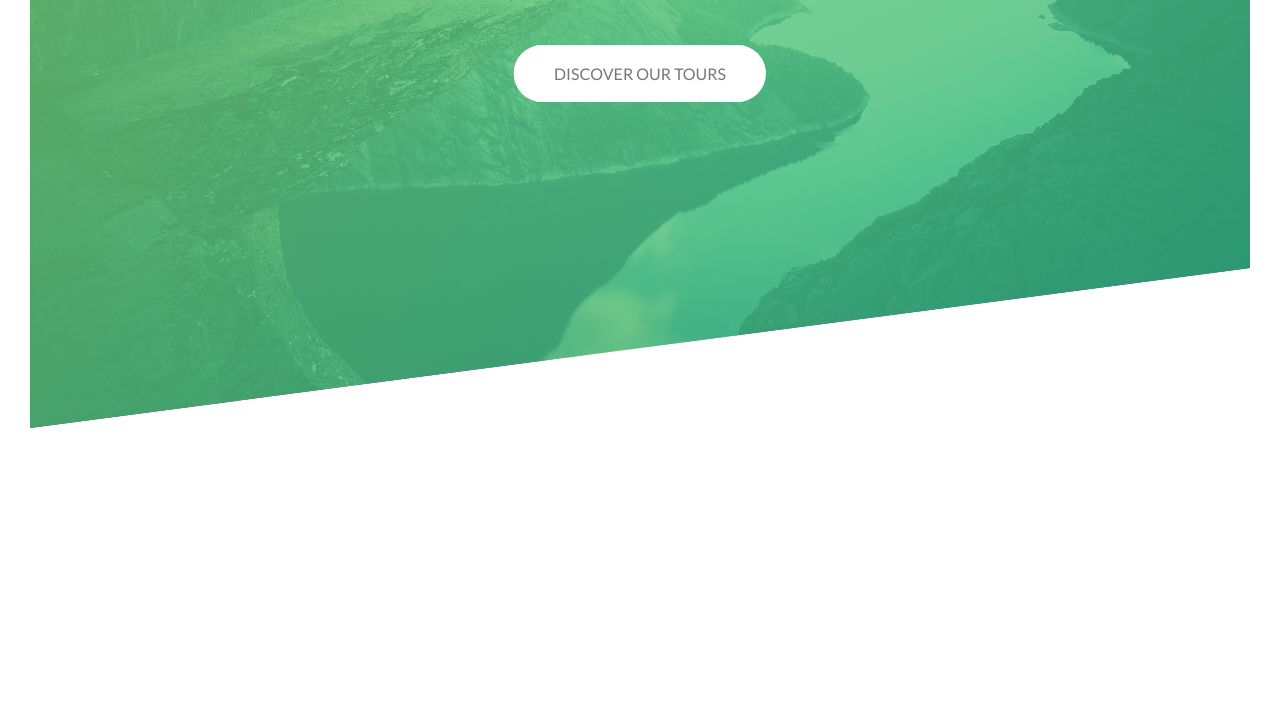
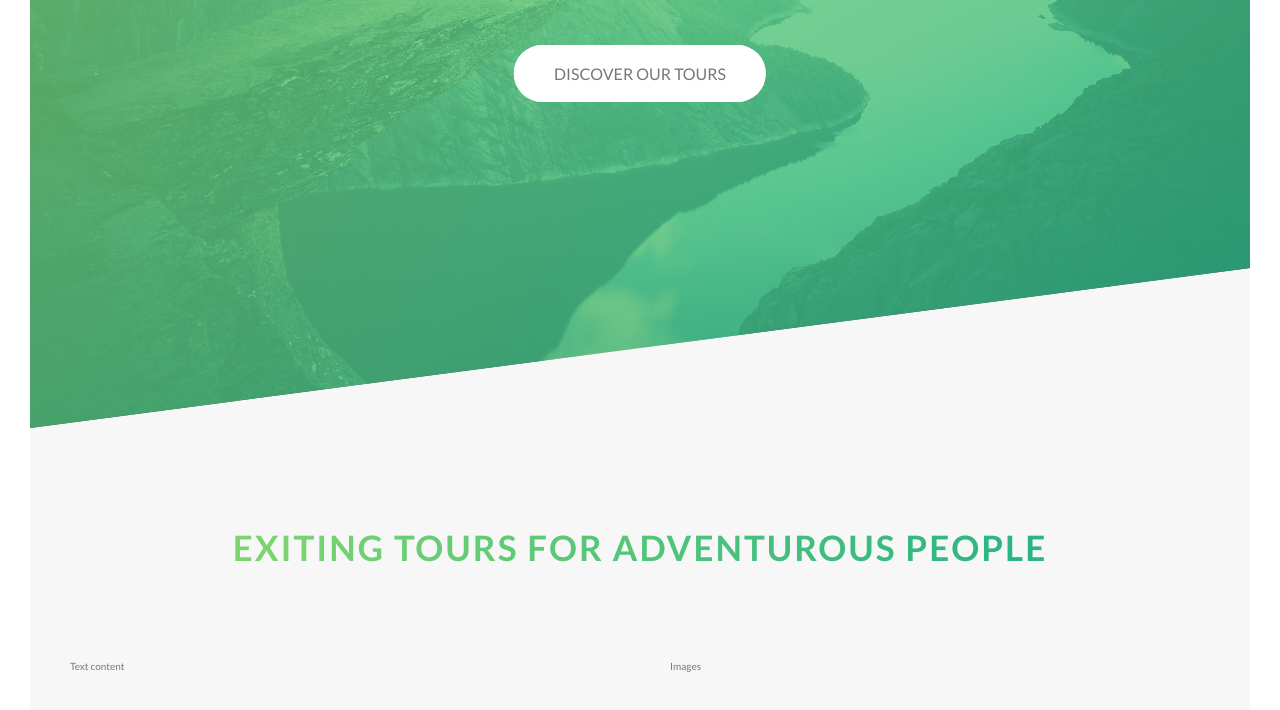
Before and after one commit to msemionova/natours, a website: page index.html in a window 1280 px wide. Shown: the part 362-1072 px from the top of the page. Before the commit the page ends 820 px from the top, so only its background shows below. Drawn offline with Linux system fonts and the light colour scheme.

Commit message:
Initial setup of second section;

```diff
--- a/index.html
+++ b/index.html
@@ -26,6 +26,24 @@
                 <a href="" class="btn btn--white btn--animated">Discover our tours</a>
             </div>
         </header>
+
+        <main>
+            <section class="section-about">
+                <div class="u-center-text u-margin-bottom-8">
+                    <h2 class="heading-secondary">
+                        Exiting tours for adventurous people
+                    </h2>
+                </div>
+                <div class="row">
+                    <div class="col-1-of-2">
+                        Text content
+                    </div>
+                    <div class="col-1-of-2">
+                        Images
+                    </div>
+                </div>
+            </section>
+        </main>
 
 <!--
         <section class="grid-test">
--- a/sass/abstracts/_variables.scss
+++ b/sass/abstracts/_variables.scss
@@ -2,6 +2,9 @@
 $color-primary: #55c57a;
 $color-primary-light: #7ed56f;
 $color-primary-dark: #28b485;
+
+$color-gray-light-1: #f7f7f7;
+
 $color-gray-dark: #777;
 $color-white: #fff;
 $color-black: #000;
--- a/sass/base/_typography.scss
+++ b/sass/base/_typography.scss
@@ -31,3 +31,20 @@ body {
         animation: moveInRight 600ms ease-out;
     }
 }
+
+.heading-secondary {
+    font-size: 3.5rem;
+    text-transform: uppercase;
+    font-weight: 700;
+    display: inline-block;
+    background-image: linear-gradient(to right, $color-primary-light, $color-primary-dark);
+    -webkit-background-clip: text;
+    color: transparent;
+    transition: all .2s;
+    letter-spacing: .2rem;
+
+    &:hover {
+        transform: skewY(2deg) skewX(-20deg) scale(1.1);
+        text-shadow: .3rem .5rem 1rem rgba($color-black, .1);
+    }
+}
--- a/sass/base/_utilities.scss
+++ b/sass/base/_utilities.scss
@@ -0,0 +1,2 @@
+.u-center-text { text-align: center; }
+.u-margin-bottom-8 { margin-bottom: 8rem; }
--- a/sass/layout/_grid.scss
+++ b/sass/layout/_grid.scss
@@ -1,6 +1,5 @@
 .row {
     max-width: $grid-width;
-    background-color: #eee;
     margin: 0 auto;
 
     &:not(:last-child) {
@@ -10,7 +9,6 @@
     @include clearfix;
 
     [class^="col-"] {
-        background-color: orangered;
         float: left;
 
         &:not(:last-child) {
--- a/sass/pages/_home.scss
+++ b/sass/pages/_home.scss
@@ -0,0 +1,5 @@
+.section-about {
+    background-color: $color-gray-light-1;
+    padding: 25rem 0;
+    margin-top: -20vh;
+}
```
Also changed, not shown: sass/main.css, 1 other file.
